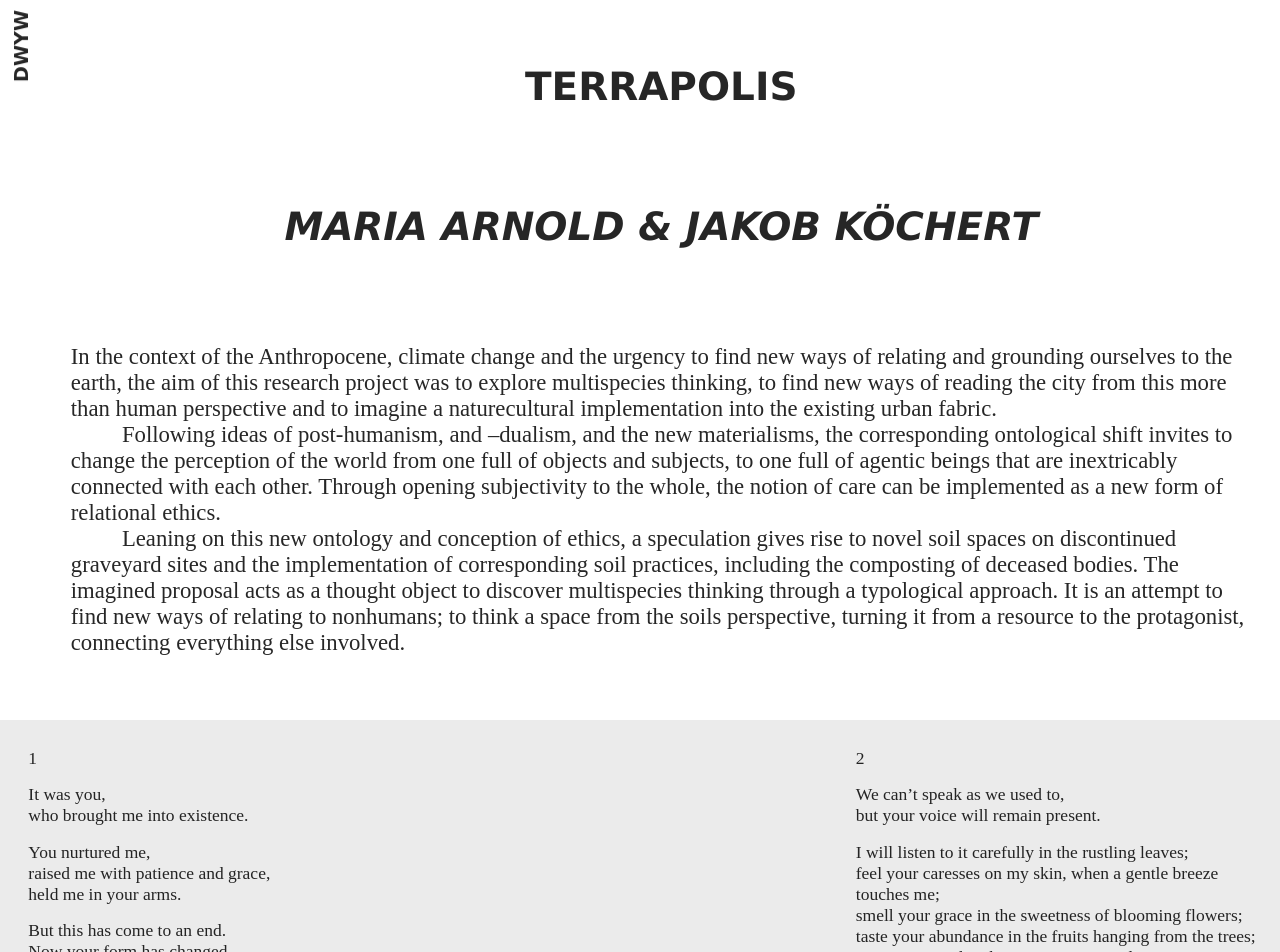
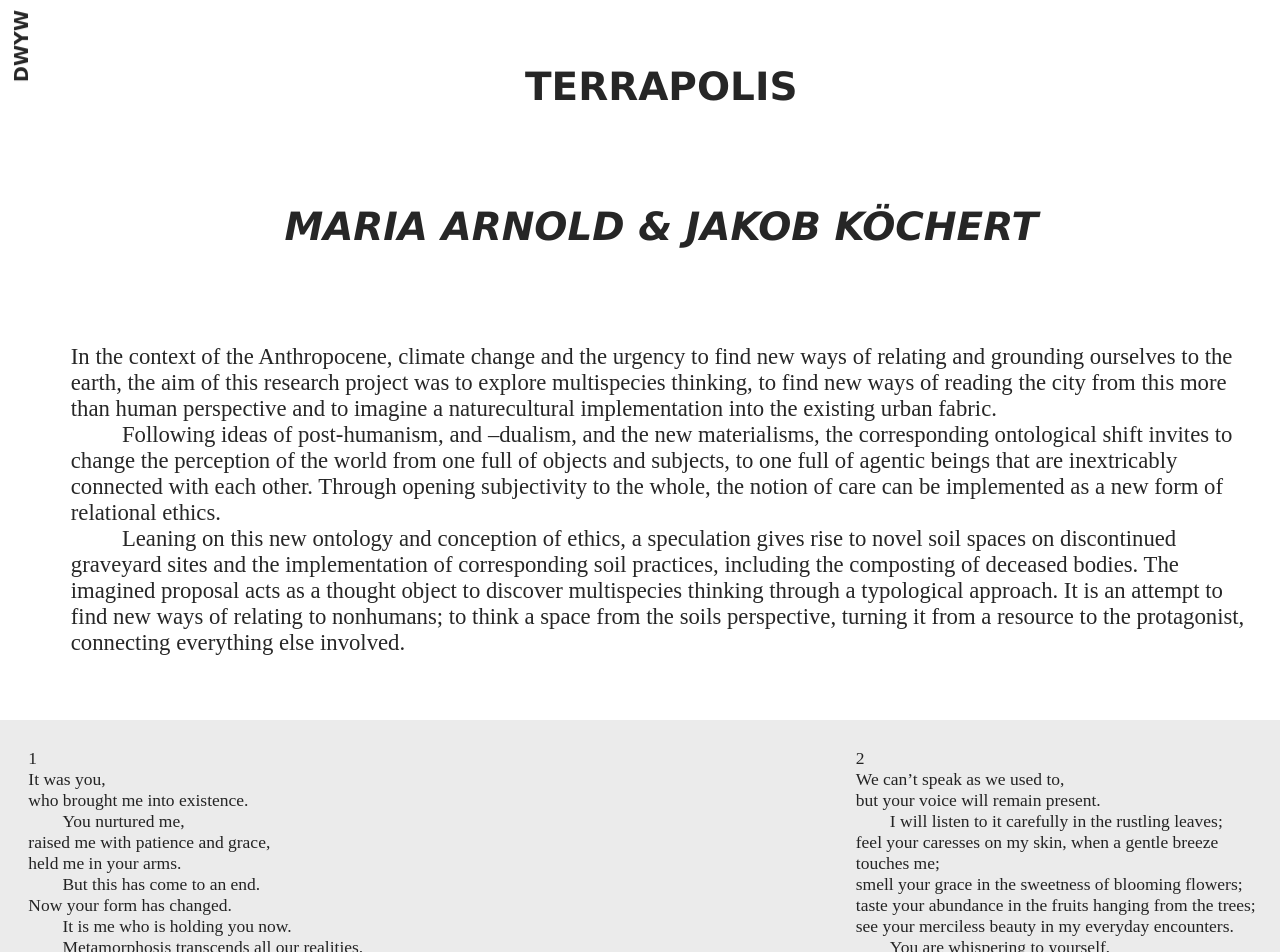
Before and after one commit to messismore/do-what-you-want, a Nuxt app: page /terrapolis in a window 1280 px wide. Shown: the top 952 px of the page. Built offline with nearby package versions, Linux system fonts and the light colour scheme.

Commit message:
Cleanup
.prose is already defined in AppBox.vue

```diff
--- a/pages/terrapolis.vue
+++ b/pages/terrapolis.vue
@@ -219,14 +219,3 @@
     </template>
   </AppProject>
 </template>
-
-<script>
-export default {}
-</script>
-
-<style lang="scss">
-.AppBox.prose p {
-  text-indent: 0;
-  margin-top: var(--space-xs);
-}
-</style>
```
